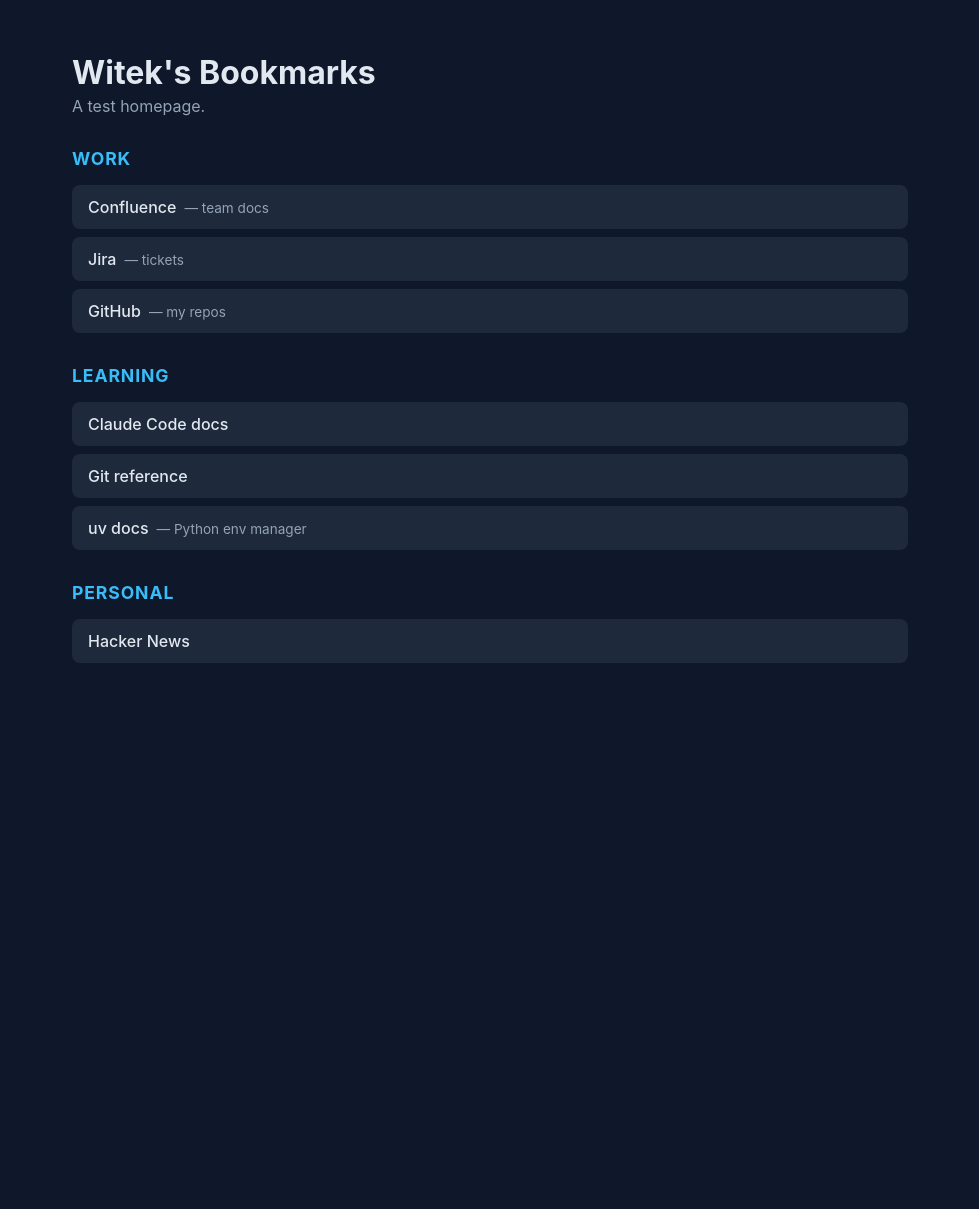
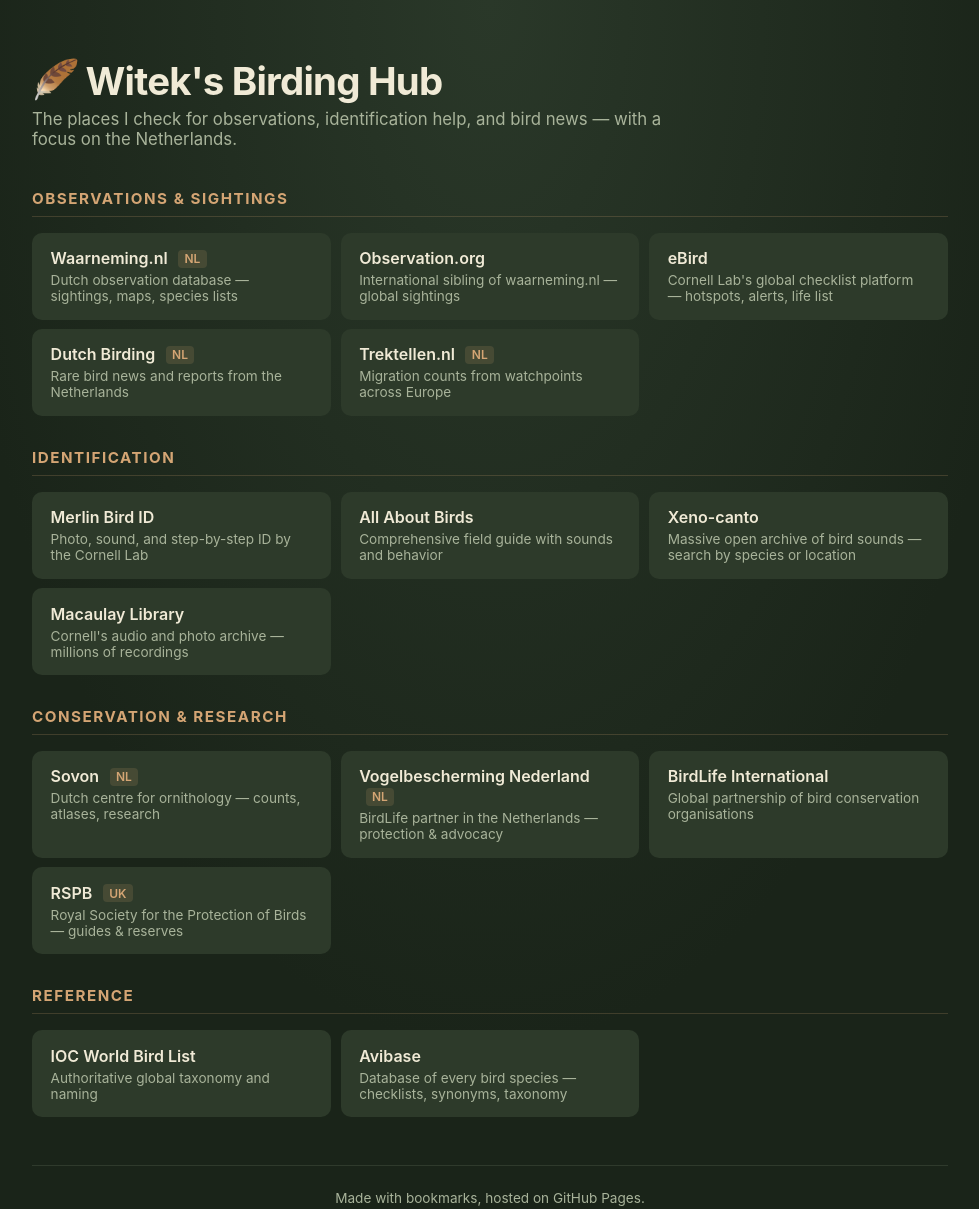
Before and after one commit to witek-nawara/bookmarks, a plain HTML site: page index.html in a window 1280 px wide. Shown: the whole page, without its empty margins (150-1129 px from the left). Before the commit the page ends 800 px from the top, so only its background shows below. Drawn offline with Linux system fonts and the light colour scheme.

Commit message:
Rebuild homepage as a birding hub

```diff
--- a/index.html
+++ b/index.html
@@ -3,76 +3,201 @@
 <head>
   <meta charset="UTF-8" />
   <meta name="viewport" content="width=device-width, initial-scale=1.0" />
-  <title>Witek's Bookmarks</title>
+  <title>Witek's Birding Hub</title>
   <style>
     :root {
-      --bg: #0f172a;
-      --card: #1e293b;
-      --text: #e2e8f0;
-      --muted: #94a3b8;
-      --accent: #38bdf8;
+      --bg: #1a2419;
+      --card: #2d3a2a;
+      --card-hover: #3a4a36;
+      --text: #f0ead6;
+      --muted: #a8b39a;
+      --accent: #d4a574;
+      --accent-bright: #f4c47a;
     }
     * { box-sizing: border-box; }
     body {
       margin: 0;
       font-family: -apple-system, BlinkMacSystemFont, "Segoe UI", sans-serif;
-      background: var(--bg);
+      background:
+        radial-gradient(ellipse at top, #2a3829 0%, var(--bg) 60%);
       color: var(--text);
       padding: 2rem;
-      max-width: 900px;
+      max-width: 980px;
       margin-inline: auto;
+      min-height: 100vh;
     }
-    h1 { font-size: 2rem; margin-bottom: 0.25rem; }
-    p.subtitle { color: var(--muted); margin-top: 0; }
+    header { margin-bottom: 2.5rem; }
+    h1 {
+      font-size: 2.4rem;
+      margin-bottom: 0.25rem;
+      letter-spacing: -0.02em;
+    }
+    h1 .icon {
+      display: inline-block;
+      transform: translateY(-2px);
+      margin-right: 0.4rem;
+    }
+    p.subtitle {
+      color: var(--muted);
+      margin-top: 0;
+      font-size: 1.05rem;
+      max-width: 60ch;
+    }
     section { margin-top: 2rem; }
     h2 {
-      font-size: 1.1rem;
+      font-size: 0.95rem;
       color: var(--accent);
       text-transform: uppercase;
-      letter-spacing: 0.05em;
-      margin-bottom: 0.6rem;
+      letter-spacing: 0.1em;
+      margin-bottom: 0.75rem;
+      padding-bottom: 0.5rem;
+      border-bottom: 1px solid rgba(212, 165, 116, 0.2);
     }
-    ul { list-style: none; padding: 0; }
+    ul {
+      list-style: none;
+      padding: 0;
+      display: grid;
+      grid-template-columns: repeat(auto-fill, minmax(280px, 1fr));
+      gap: 0.6rem;
+    }
     li {
       background: var(--card);
-      padding: 0.75rem 1rem;
-      margin-bottom: 0.5rem;
-      border-radius: 8px;
-      transition: transform 0.1s ease;
+      padding: 0.9rem 1.1rem;
+      border-radius: 10px;
+      transition: background 0.15s ease, transform 0.1s ease;
+      border: 1px solid transparent;
     }
-    li:hover { transform: translateX(4px); }
-    a { color: var(--text); text-decoration: none; font-weight: 500; }
-    a:hover { color: var(--accent); }
-    .note { color: var(--muted); font-size: 0.85rem; margin-left: 0.5rem; }
+    li:hover {
+      background: var(--card-hover);
+      transform: translateY(-2px);
+      border-color: rgba(212, 165, 116, 0.3);
+    }
+    a {
+      color: var(--text);
+      text-decoration: none;
+      font-weight: 600;
+      display: block;
+    }
+    a:hover { color: var(--accent-bright); }
+    .note {
+      display: block;
+      color: var(--muted);
+      font-size: 0.85rem;
+      font-weight: 400;
+      margin-top: 0.25rem;
+    }
+    .flag {
+      display: inline-block;
+      font-size: 0.75rem;
+      background: rgba(212, 165, 116, 0.15);
+      color: var(--accent);
+      padding: 0.1rem 0.4rem;
+      border-radius: 4px;
+      margin-left: 0.4rem;
+      vertical-align: 1px;
+    }
+    footer {
+      margin-top: 3rem;
+      padding-top: 1.5rem;
+      border-top: 1px solid rgba(168, 179, 154, 0.15);
+      color: var(--muted);
+      font-size: 0.85rem;
+      text-align: center;
+    }
   </style>
 </head>
 <body>
-  <h1>Witek's Bookmarks</h1>
-  <p class="subtitle">A test homepage.</p>
+  <header>
+    <h1><span class="icon">🪶</span>Witek's Birding Hub</h1>
+    <p class="subtitle">The places I check for observations, identification help, and bird news — with a focus on the Netherlands.</p>
+  </header>
 
   <section>
-    <h2>Work</h2>
+    <h2>Observations &amp; Sightings</h2>
     <ul>
-      <li><a href="https://vinted.atlassian.net">Confluence</a><span class="note">— team docs</span></li>
-      <li><a href="https://vinted.atlassian.net/jira">Jira</a><span class="note">— tickets</span></li>
-      <li><a href="https://github.com/witek-nawara">GitHub</a><span class="note">— my repos</span></li>
+      <li>
+        <a href="https://waarneming.nl">Waarneming.nl <span class="flag">NL</span></a>
+        <span class="note">Dutch observation database — sightings, maps, species lists</span>
+      </li>
+      <li>
+        <a href="https://observation.org">Observation.org</a>
+        <span class="note">International sibling of waarneming.nl — global sightings</span>
+      </li>
+      <li>
+        <a href="https://ebird.org">eBird</a>
+        <span class="note">Cornell Lab's global checklist platform — hotspots, alerts, life list</span>
+      </li>
+      <li>
+        <a href="https://dutchbirding.nl">Dutch Birding <span class="flag">NL</span></a>
+        <span class="note">Rare bird news and reports from the Netherlands</span>
+      </li>
+      <li>
+        <a href="https://www.trektellen.nl">Trektellen.nl <span class="flag">NL</span></a>
+        <span class="note">Migration counts from watchpoints across Europe</span>
+      </li>
     </ul>
   </section>
 
   <section>
-    <h2>Learning</h2>
+    <h2>Identification</h2>
     <ul>
-      <li><a href="https://docs.claude.com/en/docs/claude-code/overview">Claude Code docs</a></li>
-      <li><a href="https://git-scm.com/docs">Git reference</a></li>
-      <li><a href="https://docs.astral.sh/uv/">uv docs</a><span class="note">— Python env manager</span></li>
+      <li>
+        <a href="https://merlin.allaboutbirds.org">Merlin Bird ID</a>
+        <span class="note">Photo, sound, and step-by-step ID by the Cornell Lab</span>
+      </li>
+      <li>
+        <a href="https://www.allaboutbirds.org">All About Birds</a>
+        <span class="note">Comprehensive field guide with sounds and behavior</span>
+      </li>
+      <li>
+        <a href="https://xeno-canto.org">Xeno-canto</a>
+        <span class="note">Massive open archive of bird sounds — search by species or location</span>
+      </li>
+      <li>
+        <a href="https://www.macaulaylibrary.org">Macaulay Library</a>
+        <span class="note">Cornell's audio and photo archive — millions of recordings</span>
+      </li>
     </ul>
   </section>
 
   <section>
-    <h2>Personal</h2>
+    <h2>Conservation &amp; Research</h2>
     <ul>
-      <li><a href="https://news.ycombinator.com">Hacker News</a></li>
+      <li>
+        <a href="https://sovon.nl">Sovon <span class="flag">NL</span></a>
+        <span class="note">Dutch centre for ornithology — counts, atlases, research</span>
+      </li>
+      <li>
+        <a href="https://www.vogelbescherming.nl">Vogelbescherming Nederland <span class="flag">NL</span></a>
+        <span class="note">BirdLife partner in the Netherlands — protection &amp; advocacy</span>
+      </li>
+      <li>
+        <a href="https://www.birdlife.org">BirdLife International</a>
+        <span class="note">Global partnership of bird conservation organisations</span>
+      </li>
+      <li>
+        <a href="https://www.rspb.org.uk">RSPB <span class="flag">UK</span></a>
+        <span class="note">Royal Society for the Protection of Birds — guides &amp; reserves</span>
+      </li>
     </ul>
   </section>
+
+  <section>
+    <h2>Reference</h2>
+    <ul>
+      <li>
+        <a href="https://www.worldbirdnames.org">IOC World Bird List</a>
+        <span class="note">Authoritative global taxonomy and naming</span>
+      </li>
+      <li>
+        <a href="https://avibase.bsc-eoc.org">Avibase</a>
+        <span class="note">Database of every bird species — checklists, synonyms, taxonomy</span>
+      </li>
+    </ul>
+  </section>
+
+  <footer>
+    Made with bookmarks, hosted on GitHub Pages.
+  </footer>
 </body>
 </html>
```
